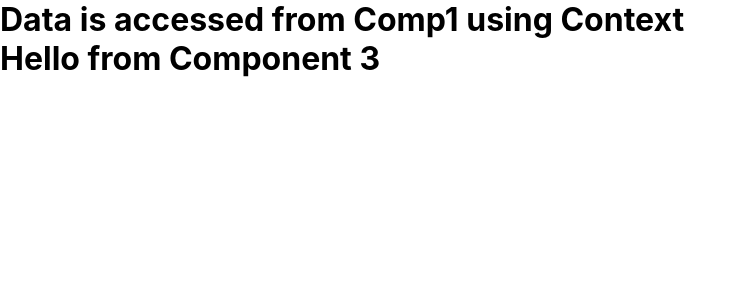
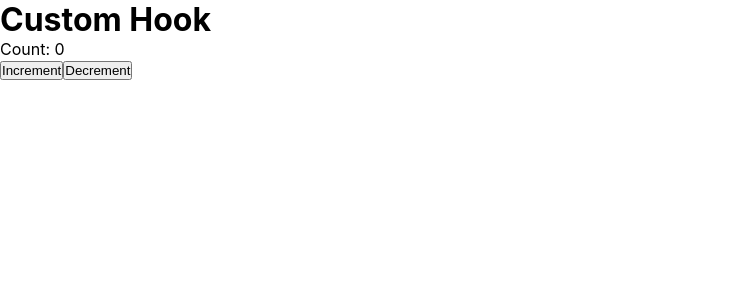
Before and after one commit to Mudassir5367/raect-assign-practice-lecture, a React (Create React App) app: page / in a window 1280 px wide. Shown: the top 300 px of the page, without its empty margins (0-747 px from the left). Built offline with nearby package versions, Linux system fonts and the light colour scheme.

Commit message:
Custom-hook

```diff
--- a/src/App.js
+++ b/src/App.js
@@ -4,8 +4,10 @@
 // import UseEffect from './components/UseEffect';
 // import UseReducer from './components/UseReducer';
 // import DataList from './components/form/DataList';
-import Comp1 from './components/useContext/Comp1';
-import CompA from './components/useContext-child-to-parent/CompA';
+// import Comp1 from './components/useContext/Comp1';
+import CounterComponent from './components/custom-hook/CustomComp';
+// import { UseCounter } from './components/custom-hook/CustomHook';
+// import CompA from './components/useContext-child-to-parent/CompA';
 // import JsonFectingAxios from './components/data-fetch-axios/JsonFectingAxios';
 // import Child from './components/Child';
 // import ConditionalRandering from './components/ConditionalRandering';
@@ -29,9 +31,10 @@
    {/* <UseEffect/> */}
    {/* <UseReducer/> */}
    {/* <DataList/> */}
-   <Comp1 data = 'Props is passing'/>
+   {/* <Comp1 data = 'Props is passing'/> */}
    {/* <JsonFectingAxios/> */}
    {/* <CompA/> */}
+   <CounterComponent/>
 
       </div>
     </>
--- /dev/null
+++ b/src/components/custom-hook/CustomComp.js
@@ -0,0 +1,17 @@
+import React from 'react';
+import { UseCounter } from './CustomHook';
+
+function CounterComponent() {
+  const { count, increment, decrement } = UseCounter(0);
+
+  return (
+    <div>
+    <h1>Custom Hook</h1>
+      <p>Count: {count}</p>
+      <button onClick={increment}>Increment</button>
+      <button onClick={decrement}>Decrement</button>
+    </div>
+  );
+}
+
+export default CounterComponent;
--- /dev/null
+++ b/src/components/custom-hook/CustomHook.js
@@ -0,0 +1,15 @@
+import { useState } from 'react';
+
+export function UseCounter(initialValue = 0) {
+  const [count, setCount] = useState(initialValue);
+
+  const increment = () => {
+    setCount(prevCount => prevCount + 1);
+  };
+
+  const decrement = () => {
+    setCount(prevCount => prevCount - 1);
+  };
+
+  return { count, increment, decrement };
+}
```
Also changed, not shown: src/components/form/DataList.js (+98 -0 lines).
